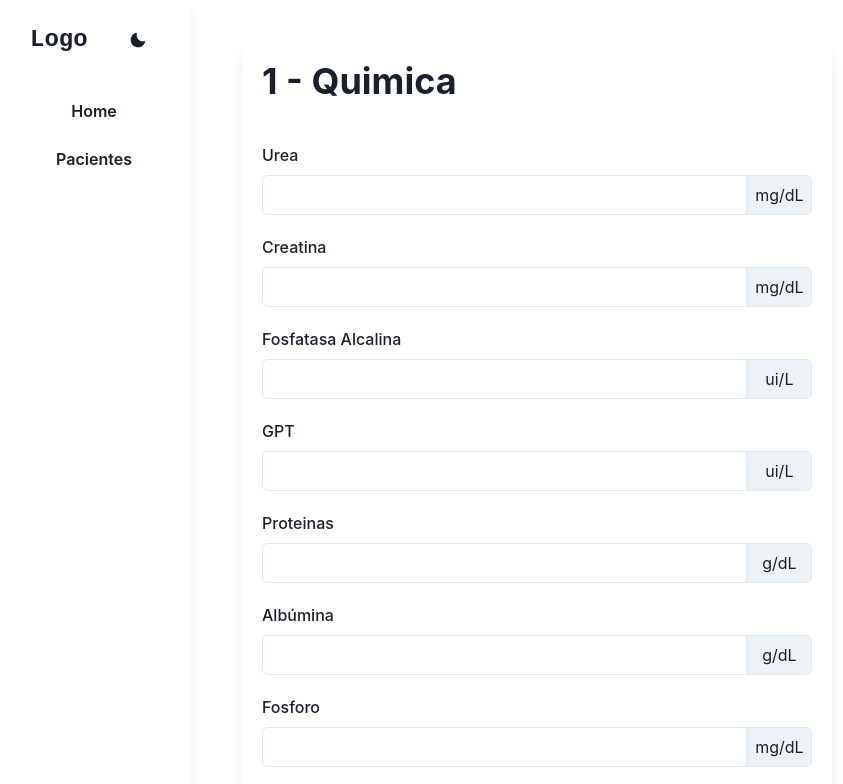
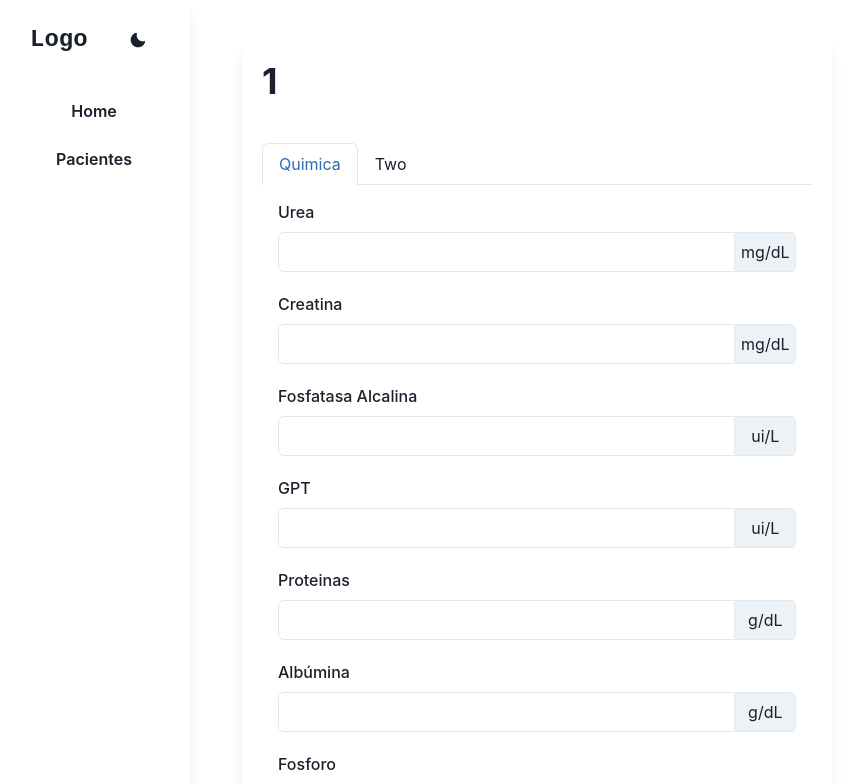
Before and after one commit to fmaggi/vetfrontend, a React (Create React App) app: page /labs/1 in a window 1280 px wide. Shown: the top 784 px of the page, without its empty margins (2-845 px from the left). Built offline with nearby package versions, Linux system fonts and the light colour scheme.

Commit message:
test tabs

```diff
--- a/src/components/TestForm.tsx
+++ b/src/components/TestForm.tsx
@@ -34,11 +34,6 @@ export interface TestFormProps {
 
 export default function TestForm({ test, patient}: TestFormProps) {
     return (
-        <Card bg={useColorModeValue('white', 'gray.800')} w='60%' shadow='lg'>
-            <CardHeader>
-                <Heading>{patient} - {test.name}</Heading>
-            </CardHeader>
-            <CardBody>
         <Form method='post'>
             <VStack spacing={5}>
             {
@@ -66,7 +61,5 @@ export default function TestForm({ test, patient}: TestFormProps) {
                 <Button type='submit' size='lg' colorScheme='blue'>Listo</Button>
             </VStack>
         </Form>
-            </CardBody>
-        </Card>
     )
 }
--- a/src/routes/LabTests.tsx
+++ b/src/routes/LabTests.tsx
@@ -24,7 +24,12 @@ import {
     VStack,
     InputGroup,
     InputRightAddon,
-    Center
+    Center,
+    Tabs,
+    TabList,
+    Tab,
+    TabPanels,
+    TabPanel
 } from '@chakra-ui/react'
 
 export function action(params: any) {
@@ -71,6 +76,26 @@ export default function LabTests() {
     const patient = useLoaderData() as string;
 
     return (
-        <TestForm test={quimica} patient={patient} />
+        <Card bg={useColorModeValue('white', 'gray.800')} w='60%' shadow='lg'>
+            <CardHeader>
+                <Heading>{patient}</Heading>
+            </CardHeader>
+            <CardBody>
+                <Tabs variant='enclosed'>
+                    <TabList>
+                        <Tab>Quimica</Tab>
+                        <Tab>Two</Tab>
+                    </TabList>
+                    <TabPanels>
+                        <TabPanel>
+                            <TestForm test={quimica} patient={patient} />
+                        </TabPanel>
+                        <TabPanel>
+                        <p>two!</p>
+                        </TabPanel>
+                    </TabPanels>
+                </Tabs>
+            </CardBody>
+        </Card>
     )
 }
```
Lines whose indentation alone changed are shown as unchanged.
